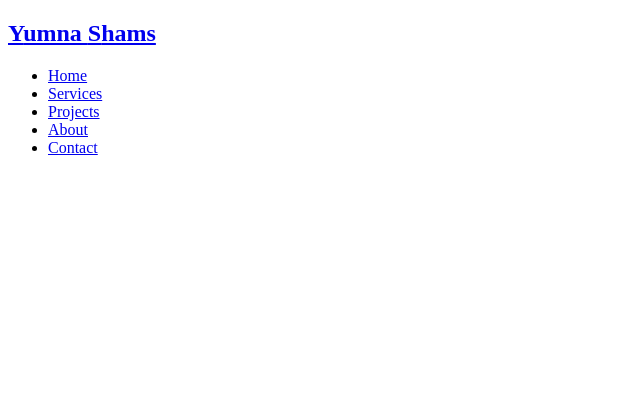
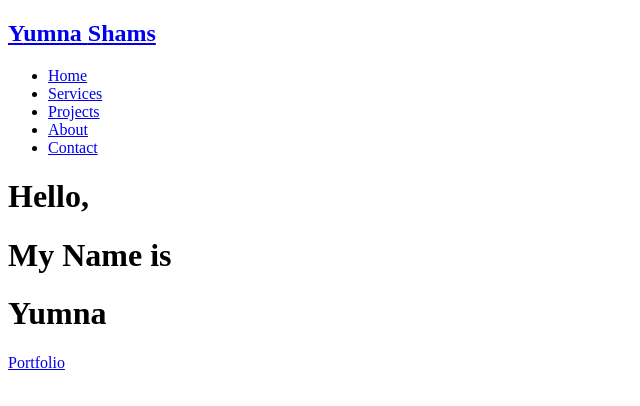
Before and after one commit to YumnaShams0623/Responsive_Portfolio, a plain HTML site: page index.html in a window 1280 px wide. Shown: the whole page, without its empty margins (0-640 px from the left). Drawn offline with Linux system fonts and the light colour scheme.

```diff
--- a/index.html
+++ b/index.html
@@ -34,15 +34,24 @@
     </div>
 
  </section>
-
-
 <!-- Header End -->
 
 <!-- Hero Section Start -->
-
+   <div id="hero">
+    <div class="hero-container">
+        <div>
+            <h1>Hello,<span></span></h1>
+            <h1>My Name is <Span></Span></h1>
+            <h1>Yumna<span></span></h1>
+            <a href="#projects" type="button" class="cta">Portfolio</a>
+        </div>
+    </div>
+  </div>
 <!-- Hero Section End -->
 
 <!-- Service Section Start -->
+
+
 
 <!-- Service Section End -->
 
```
